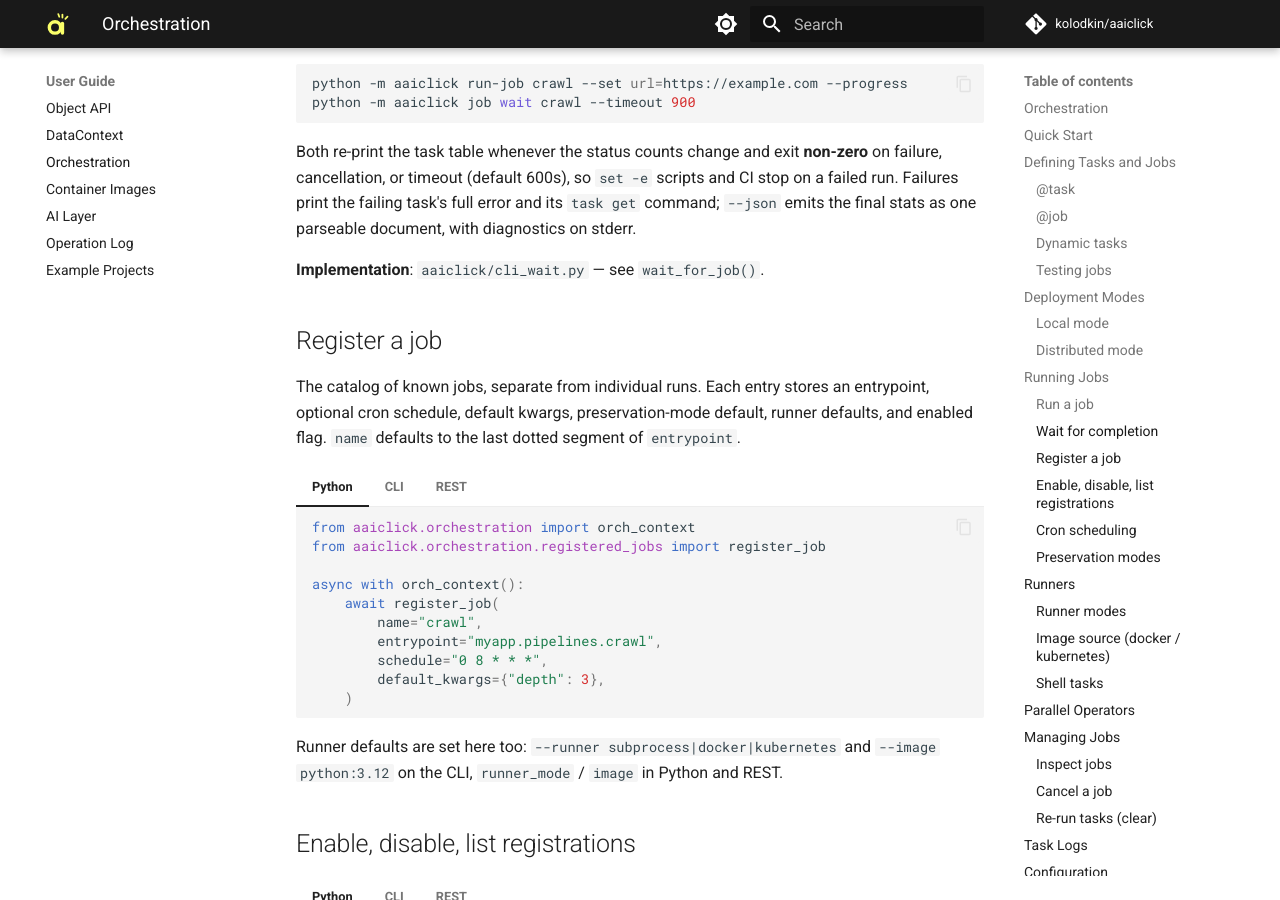
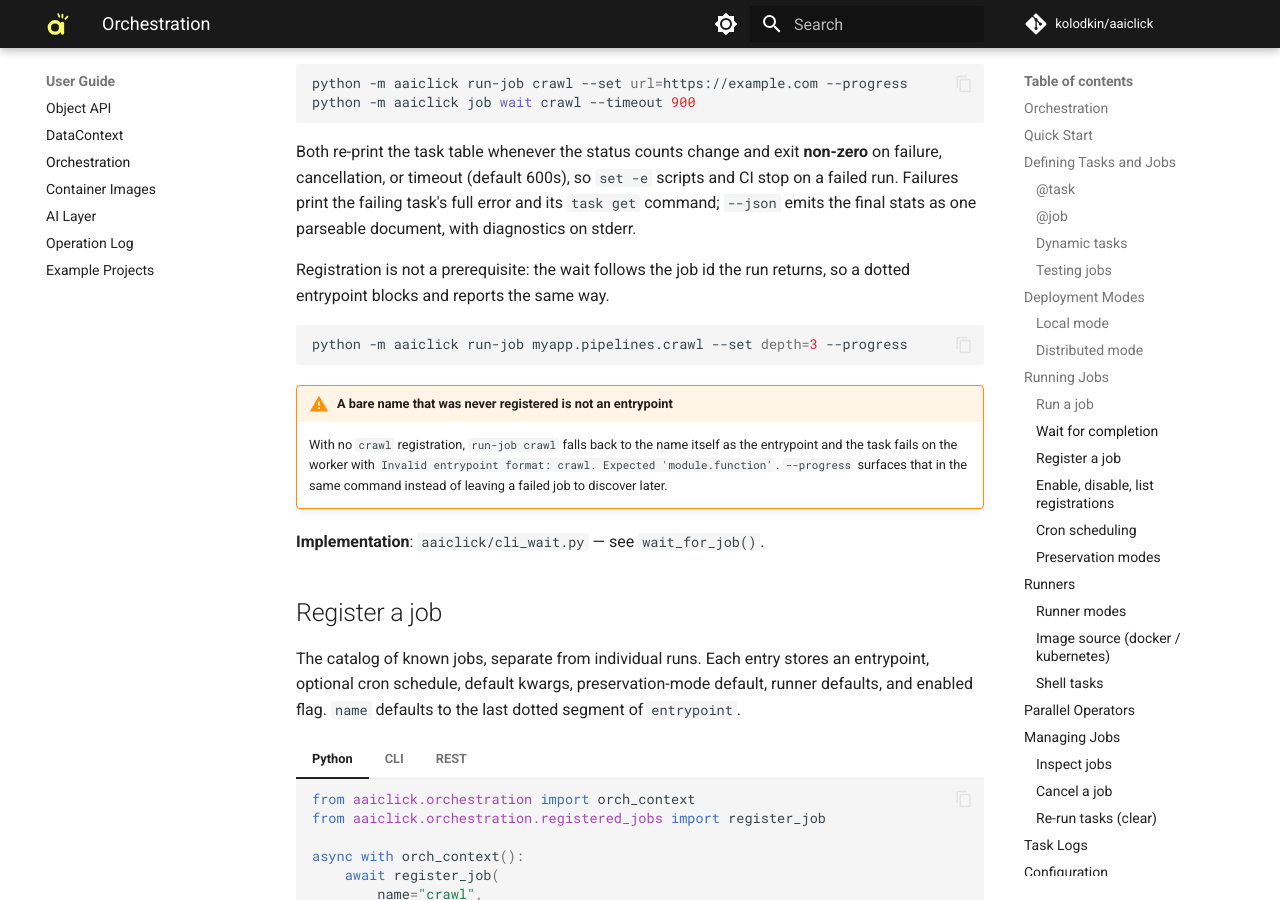
Before and after one commit to kolodkin/aaiclick, an MkDocs documentation site: the page built from docs/user_guide/orchestration.md, in a window 1280 px wide and 900 px high, scrolled down 3528 px. Built offline with MkDocs 1.6.1 and Material for MkDocs 9.7.7, drawn with Linux system fonts in a browser that asks for light colours; comment, search, counter and statistics services are not loaded.

Commit message:
docs: document --progress against an unregistered job
Registration is not a prerequisite for the wait — it follows the job id the
run returns — but a *bare* name that was never registered falls back to using
the name itself as the entrypoint, which is not a dotted path. Verified against
a running local worker: the task fails with "Invalid entrypoint format", which
--progress surfaces in the same command rather than leaving a failed job to
find later.

Co-Authored-By: Claude Opus 5 <noreply@anthropic.com>
Claude-Session: https://claude.ai/code/session_01L2gQtL3M6xiKndW13hkMyi

````diff
--- a/docs/user_guide/orchestration.md
+++ b/docs/user_guide/orchestration.md
@@ -171,6 +171,19 @@ Both re-print the task table whenever the status counts change and exit
 scripts and CI stop on a failed run. Failures print the failing task's full error
 and its `task get` command; `--json` emits the final stats as one parseable
 document, with diagnostics on stderr.
+
+Registration is not a prerequisite: the wait follows the job id the run
+returns, so a dotted entrypoint blocks and reports the same way.
+
+```bash
+python -m aaiclick run-job myapp.pipelines.crawl --set depth=3 --progress
+```
+
+!!! warning "A bare name that was never registered is not an entrypoint"
+    With no `crawl` registration, `run-job crawl` falls back to the name itself
+    as the entrypoint and the task fails on the worker with `Invalid entrypoint
+    format: crawl. Expected 'module.function'`. `--progress` surfaces that in
+    the same command instead of leaving a failed job to discover later.
 
 **Implementation**: `aaiclick/cli_wait.py` — see `wait_for_job()`.
 
````
